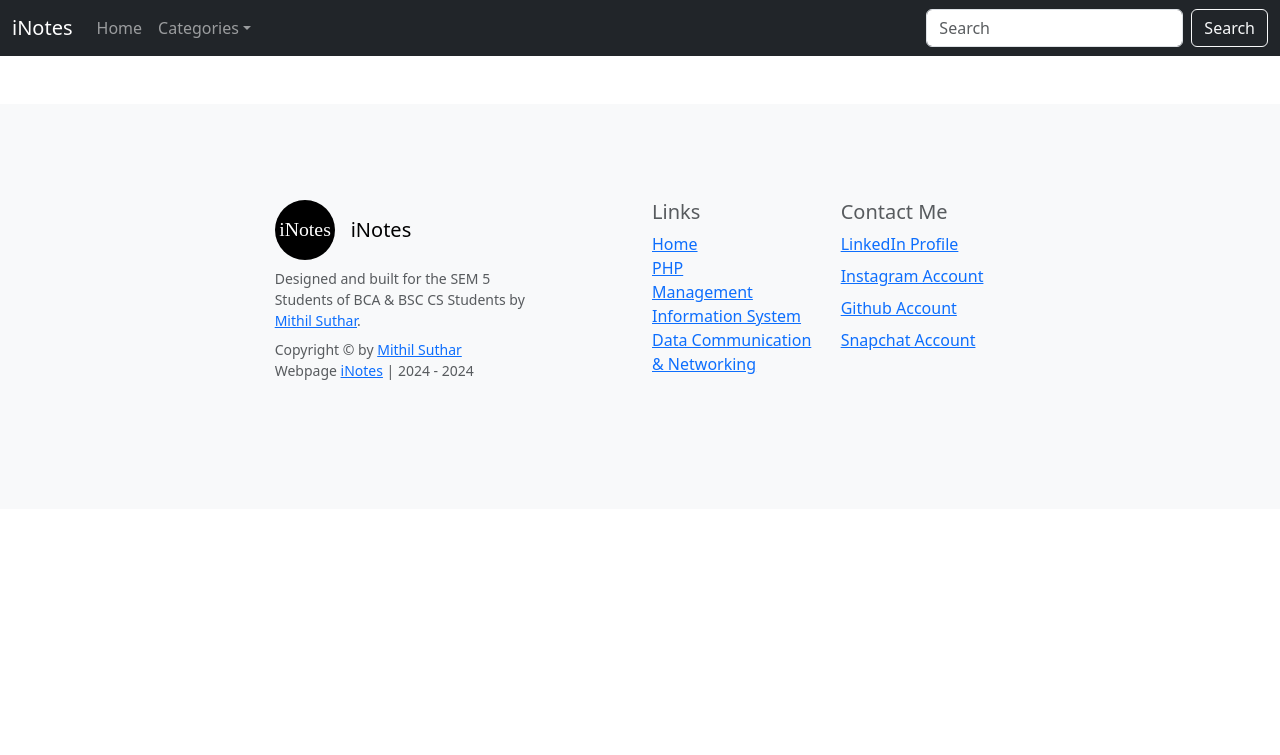
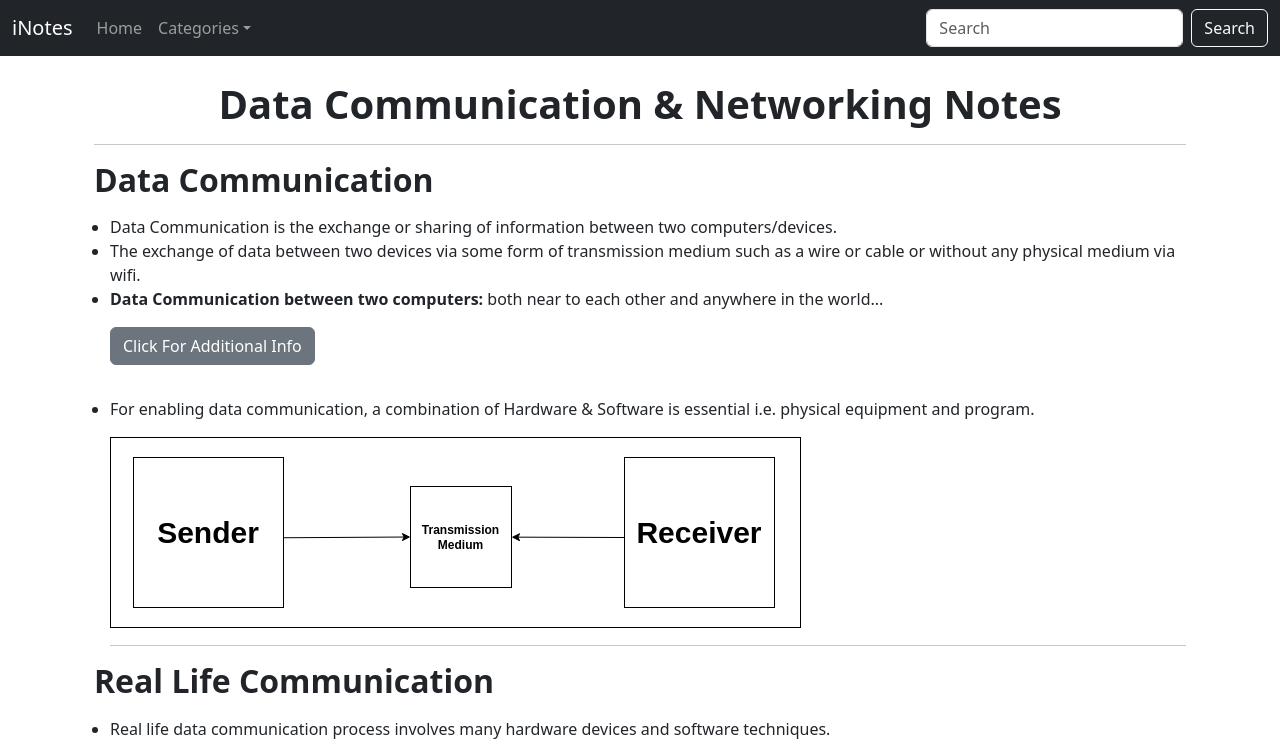
Before and after one commit to Mithil2603/misblog, a React (Create React App) app: page /misblog/dcn in a window 1280 px wide. Shown: the top 755 px of the page. Built offline with nearby package versions, Linux system fonts and the light colour scheme.

Commit message:
DCN notes added

```diff
--- a/src/components/BasicFunctionsManagement.js
+++ b/src/components/BasicFunctionsManagement.js
@@ -71,7 +71,7 @@ export default function Basic_Functions_Management() {
         <p className="text">
           A reliable and effective control system has the following features:
         </p>
-        <Collapse></Collapse>
+        <Collapse title="Click For Short Form" shortForm="FAIR PEES" desc="(This is the short form to remember the points of Control System.)"></Collapse>
         <div className="description">
           <ol>
             <h4><li>Early Warning Mechanism</li></h4>
--- a/src/components/Basic_Functions.css
+++ b/src/components/Basic_Functions.css
@@ -105,6 +105,8 @@ ul{
     background: #555;
 }
 
-.gray{
-    background-color: #555;
-}
+.img-scroll {
+    max-width: 100%; /* Ensures the image does not exceed its container */
+    max-height: 100%; /* Ensures the image does not exceed its container */
+    overflow: auto; /* Enables scrolling if the image overflows its container */
+  }
--- a/src/components/Collapse.js
+++ b/src/components/Collapse.js
@@ -1,18 +1,18 @@
 import React from 'react';
 import './Collapse.css';
 
-export default function Collapse() {
+export default function Collapse(props) {
   return (
     <>
       <p className="d-inline-flex gap-1">
         <button className="btn btn-secondary" type="button" data-bs-toggle="collapse" data-bs-target="#collapseExample" aria-expanded="false" aria-controls="collapseExample">
-          Click For Short Form
+          {props.title}
         </button>
       </p>
       <div className="collapse" id="collapseExample">
         <div className="card card-body card1">
-          <p className='text-primary'>FAIR PEES</p>
-          <p>(This is the short form to remember the points of Control System.)</p>
+          <p className='text-primary'>{props.shortForm}</p>
+          <p>{props.desc}</p>
         </div>
       </div>
     </>
--- a/src/components/DCN.js
+++ b/src/components/DCN.js
@@ -1,9 +1,43 @@
-import React from 'react'
+import React from 'react';
+import './Basic_Functions.css';
+import Collapse from './Collapse';
+import img from './images/communication.drawio.svg';
+import img1 from './images/Multiplexer.drawio.svg';
 
 export default function DCN() {
   return (
     <>
-
+      <div className="main-container">
+        <div className="container">
+          <h1 className="title"><b>Data Communication & Networking Notes</b></h1>
+          <hr />
+          <h2 className="secondary-title"><b>Data Communication</b></h2>
+          <div className="description1">
+            <p className='text'>
+              <ul>
+                <li>Data Communication is the exchange or sharing of information between two computers/devices.</li>
+                <li>The exchange of data between two devices via some form of transmission medium such as a wire or cable or without any physical medium via wifi.</li>
+                <li><b>Data Communication between two computers: </b>both near to each other and anywhere in the world...</li>
+              </ul>
+              <p className="text-primary">
+                <Collapse title="Click For Additional Info" desc="It is a streams of zeros and ones that the computers send and recieve. It is the magic of data communication technology."></Collapse>
+              </p>
+              <ul>
+                <li>For enabling data communication, a combination of Hardware & Software is essential i.e. physical equipment and program.</li>
+              </ul>
+              <img className='img-scroll' src={img} alt="Idea of Communication"/>
+            </p>
+            <hr />
+          </div>
+          <h2 className="secondary-title"><b>Real Life Communication</b></h2>
+          <div className="description1">
+            <ul>
+              <li>Real life data communication process involves many hardware devices and software techniques.</li>
+            </ul>
+            <img className='img-scroll' src={img1} alt="Idea of Communication"/>
+          </div>
+        </div>
+      </div>
     </>
   )
 }
```
Also changed, not shown: src/components/images/Multiplexer.drawio.svg (added), src/components/images/communication.drawio.svg (added).
